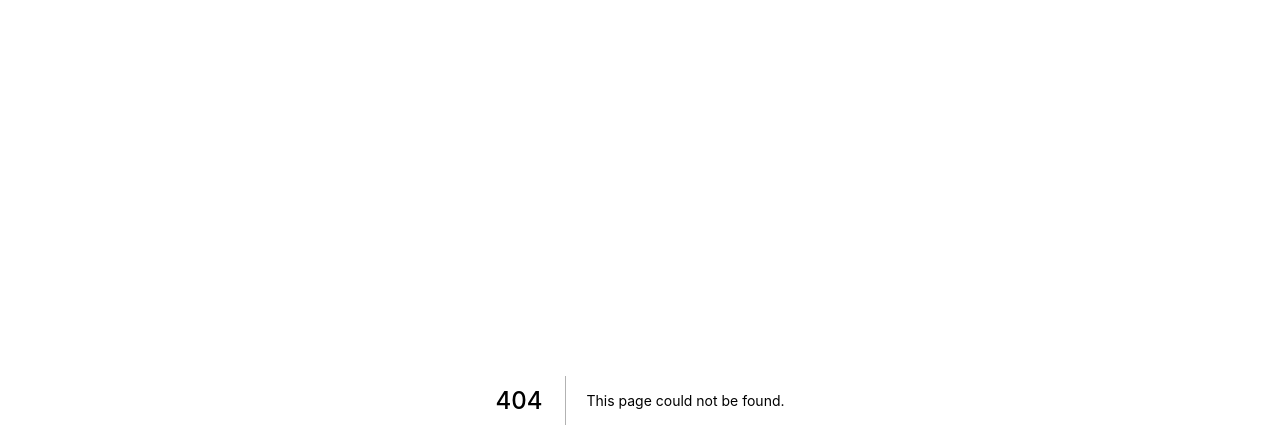
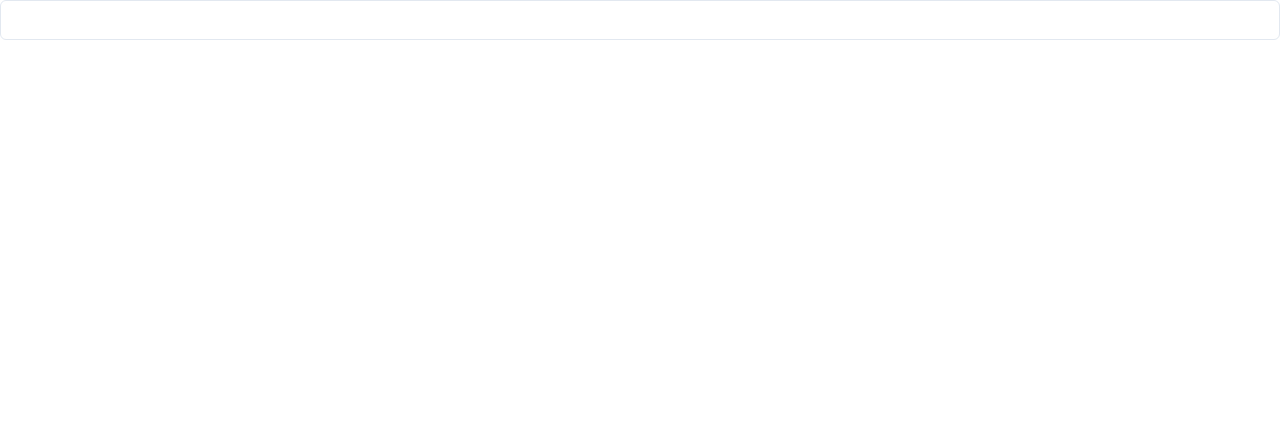
Before and after one commit to donovangg/adventurer-handbook, a Next.js app: page /TodoList in a window 1280 px wide. Before the commit this address had no page. Shown: the top 448 px of the page. Built offline with nearby package versions, Linux system fonts and the light colour scheme.

Commit message:
layout sidebar for local routing

```diff
--- a/components/Sidebar.js
+++ b/components/Sidebar.js
@@ -6,7 +6,9 @@ import {
   Text,
   Image,
   useColorModeValue,
+  Link
 } from "@chakra-ui/react";
+import NextLink from "next/link";
 
 export default function Sidebar() {
   const background = useColorModeValue("gray.800", "gray.50");
@@ -14,14 +16,33 @@ export default function Sidebar() {
   return (
     <Flex
       backgroundColor={background}
+      alignItems="center"
+      justifyContent="flex-start"
+      color="black"
       width="15vw"
       minWidth="15vw"
       minHeight="100vh"
       flexDir="column"
       borderRight="1px"
-      display={["none", "none", "none", "none", "block"]}
+      display={["none", "none", "none", "flex"]}
     >
-      Sidebar
+      <Flex as="nav" flexDir="column" border="2px" minH="50%">
+        <Image width="100%" height="auto" src="https://lxckenztuorwyfemtkwg.supabase.co/storage/v1/object/sign/assets/logo.webp?token=eyJhbGciOiJIUzI1NiIsInR5cCI6IkpXVCJ9.eyJ1cmwiOiJhc3NldHMvbG9nby53ZWJwIiwiaWF0IjoxNjYwNzA0NTA3LCJleHAiOjE5NzYwNjQ1MDd9.kTbZeOwfgSAVYzQ78khyMBshRUenqygRIvUf151TGuc" />
+        <Flex flexDir="column" as="ul" mt="6">
+          <NextLink href="/">
+            <Link fontSize="2xl">Home</Link>
+          </NextLink>
+          <NextLink href="/TodoList">
+            <Link fontSize="2xl">Todo</Link>
+          </NextLink>
+          <NextLink href="/Characters">
+            <Link fontSize="2xl">Characters</Link>
+          </NextLink>
+          <NextLink href="/About">
+            <Link fontSize="2xl">About</Link>
+          </NextLink>
+        </Flex>
+      </Flex>
     </Flex>
   );
 }
--- /dev/null
+++ b/pages/TodoList.js
@@ -0,0 +1,19 @@
+import React from 'react'
+import {
+    FormControl,
+    FormLabel,
+    FormErrorMessage,
+    FormHelperText,
+    Input
+  } from '@chakra-ui/react'
+
+
+export default function TodoList() {
+  return (
+    <div>
+        <FormControl>
+        <Input type='text' />
+        </FormControl>
+    </div>
+  )
+}
```
Also changed, not shown: pages/About.js (added, +9 -0 lines), pages/Characters.js (added, +9 -0 lines), assets/logo.webp (added).
